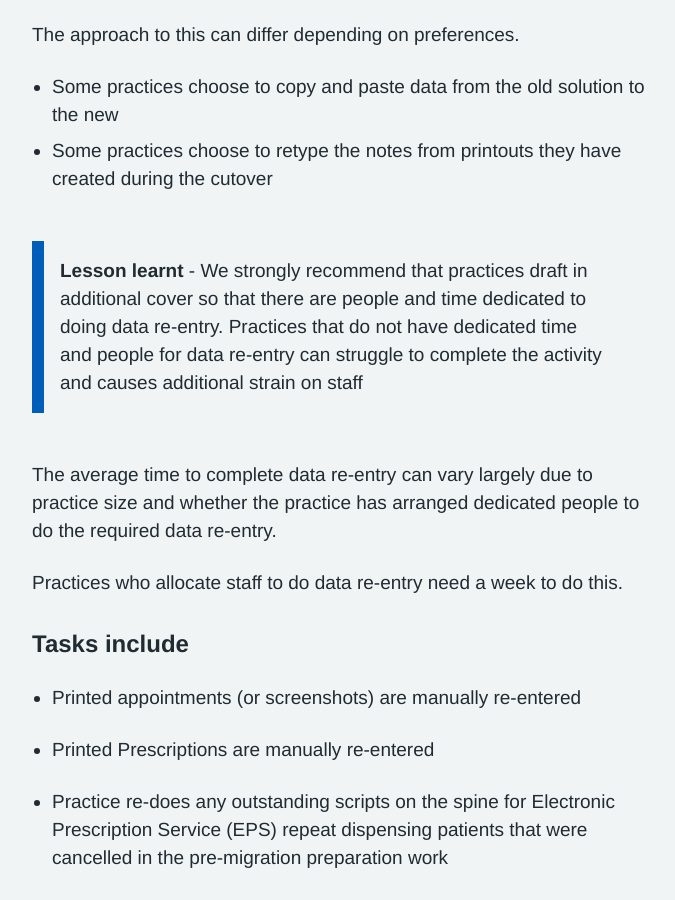
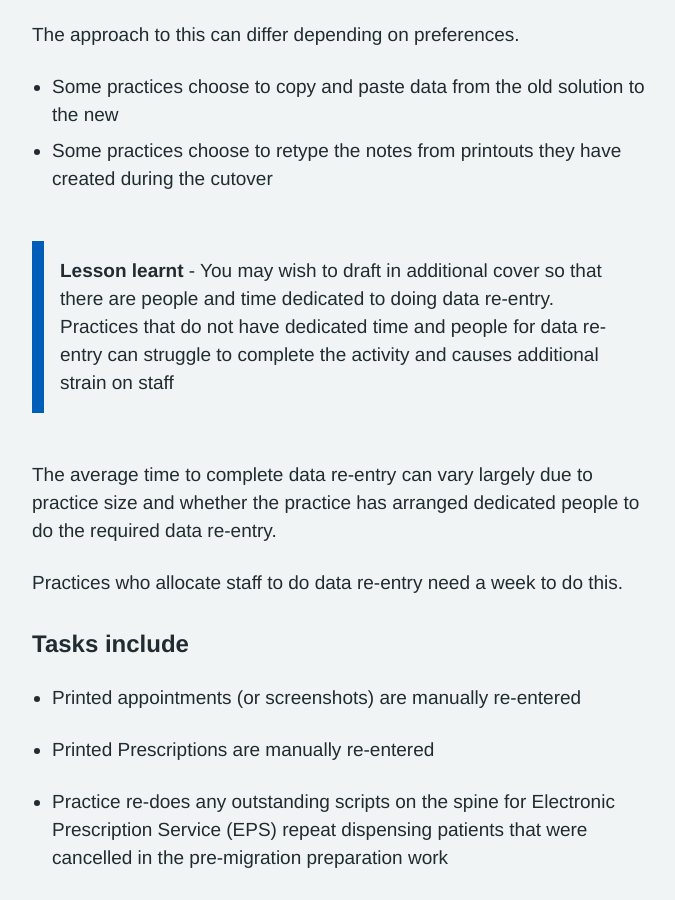
Before and after one commit to nhsconnect/prm-practice-migration, a Jekyll site: the page built from guide/07-post-go-live.md, in a window 1280 px wide and 900 px high, scrolled down 1344 px. Shown: the whole window, without its empty margins (128-803 px from the left). Built offline with Jekyll 4.4.1, drawn with Linux system fonts in a browser that asks for light colours; some web fonts are replaced.

Commit message:
Update 07-post-go-live.md

```diff
--- a/guide/07-post-go-live.md
+++ b/guide/07-post-go-live.md
@@ -40,7 +40,7 @@ The approach to this can differ depending on preferences.
 
 
 {%- capture lesson_learnt_1 -%}
-__Lesson learnt__ - We strongly recommend that practices draft in additional cover so that there are people and time dedicated to doing data re-entry. Practices that do not have dedicated time and people for data re-entry can struggle to complete the activity and causes additional strain on staff
+__Lesson learnt__ - You may wish to draft in additional cover so that there are people and time dedicated to doing data re-entry. Practices that do not have dedicated time and people for data re-entry can struggle to complete the activity and causes additional strain on staff
 {%- endcapture -%}
 
 {%- include inset.html content=lesson_learnt_1 accessibility_text="Lesson learnt" markdown=true -%}
```
